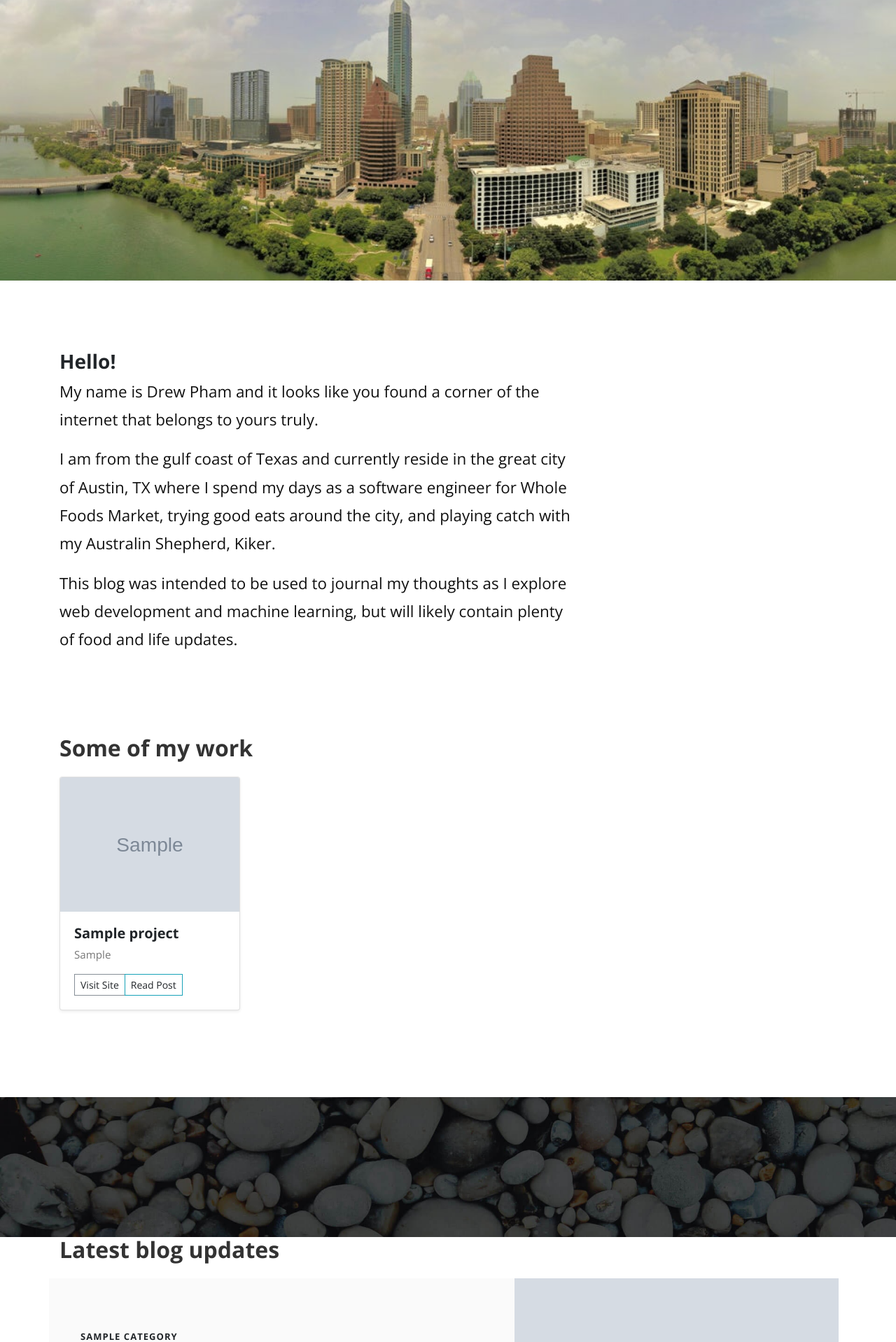
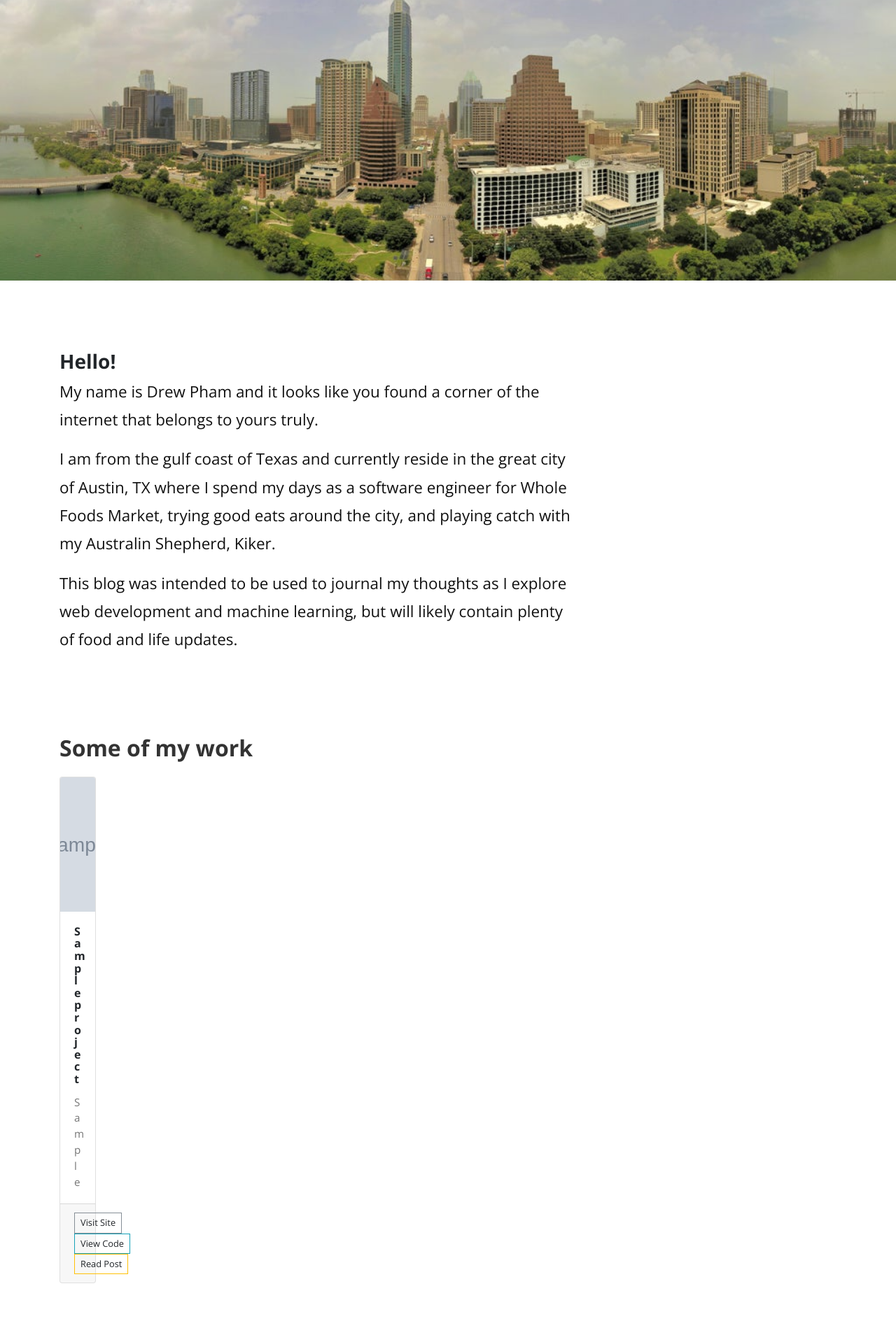
Before and after one commit to drewvpham/drewvpham.com, a Django app: page / in a window 1280 px wide. Shown: the part 81-1999 px from the top of the page at 70% size. Run offline with Django 3.2, Linux system fonts and the light colour scheme; data comes from the database, SQL or seed files in the repository; both versions use the stored data as it was after the commit; tables that the repository leaves empty hold one stand-in row (values such as "Sample post"); grey boxes marked "Sample" are stand-in pictures; parts of the project's set-up code (start-up, migrations or seed data) failed here and were passed over; some libraries are stand-ins or nearby versions.

Commit message:
changes to styling

```diff
--- a/blog/settings.py
+++ b/blog/settings.py
@@ -13,8 +13,7 @@
 # SECURITY WARNING: don't run with debug turned on in production!
 DEBUG = False
 
-ALLOWED_HOSTS = ['127.0.0.1', '3.222.247.173', 'drewvpham.com',
-                 'wwww.drewvpham.com', 'localhost']
+ALLOWED_HOSTS = ['127.0.0.1', '3.222.247.173', 'drewvpham.com', 'wwww.drewvpham.com', 'localhost']
 
 
 # Application definition
--- a/templates/index.html
+++ b/templates/index.html
@@ -8,8 +8,7 @@
   " class="hero">
     <div class="container">
         <div class="row">
-            <div class="col-lg-6">
-
+            <div class="col-lg-12">
             </div>
         </div>
 
@@ -43,12 +42,11 @@
             <h2 class="mb-4">Some of my work</h2>
         </header>
         <!-- Post-->
-        <div class='row'>
+        <div class="row">
+        <div class="card-deck">
               {% for project in object_list %}
-
-
-            <div class="col-md-4 d-flex align-items-stretch">
-              <div class="card mb-4 shadow-sm d-flex">
+              <div class="col-lg-4 d-flex align-items-stretch col-auto">
+        <div class="card mb-4">
             {% if project.thumbnail%}
                 <img src="{{ project.thumbnail.url }}" alt="..." class="card-img-top">
                 {% else %}
@@ -56,30 +54,36 @@
              <svg class="bd-placeholder-img card-img-top" xmlns="http://www.w3.org/2000/svg" preserveAspectRatio="xMidYMid slice" focusable="false" role="img" aria-label="Placeholder: No Image Available"><title>Placeholder</title><rect width="100%" height="100%" fill="#55595c"/><text x="20%" y="50%" fill="#eceeef" dy=".3em">No Image Available</text></svg>
                  {% endif %}
 
-                <div class="card-body d-flex flex-column">
-                    <h5>{{project.title}}</h2>
+          <div class="card-body">
+            <h6 class="card-title">{{project.title}}</h6>
             <p class="card-text">{{project.overview}}</p>
-                    <div class="mt-auto btn-group">
+
+          </div>
+
+
+         <div class="card-footer text-center">
+            <div class="group">
                 {% if project.url %}
-                        <a href="{{project.url}}" target="_blank" class="float-left btn btn-outline-secondary btn-sm" role="button">Visit Site</a>
+                <a href="{{project.url}}" target="_blank" class="small btn btn-outline-secondary btn-sm" role="button">Visit Site</a>
+                {% endif %}
+
+                {% if project.github %}
+                <a href="{{project.github}}" target="_blank" class="small btn btn-outline-info btn-sm" role="button">View Code</a>
              {% endif %}
 
 
               {% if project.post %}
-                      <a href="{{project.post.get_absolute_url}}" class="float-right btn btn-outline-info btn-sm" role="button">Read Post</a>
+              <a href="{{project.post.get_absolute_url}}" class="small btn btn-outline-warning btn-sm" role="button">Read Post</a>
            {% endif %}
             </div>
-
-
                 </div>
+          </div>
+              </div>
+          {% endfor %}
         </div>
    </div>
 
 
-            {% endfor %}
-
-
-        </div>
 
 
     </div>
@@ -96,7 +100,7 @@
 <section class="featured-posts no-padding-top">
     <div class="container">
         <header>
-            <h2 class="mb-4">Latest blog updates</h2>
+            <h2 class="mb-4 mt-5">Latest blog updates</h2>
         </header>
         <!-- Post-->
             {% for obj in latest %}
```
Also changed, not shown: templates/projects.html (+4 -4 lines), db.sqlite3, posts/migrations/0001_initial.py (deleted), posts/migrations/0002_auto_20200826_0333.py (deleted), projects/migrations/0001_initial.py (added), projects/migrations/__init__.py (added). Lines whose indentation alone changed are shown as unchanged.
